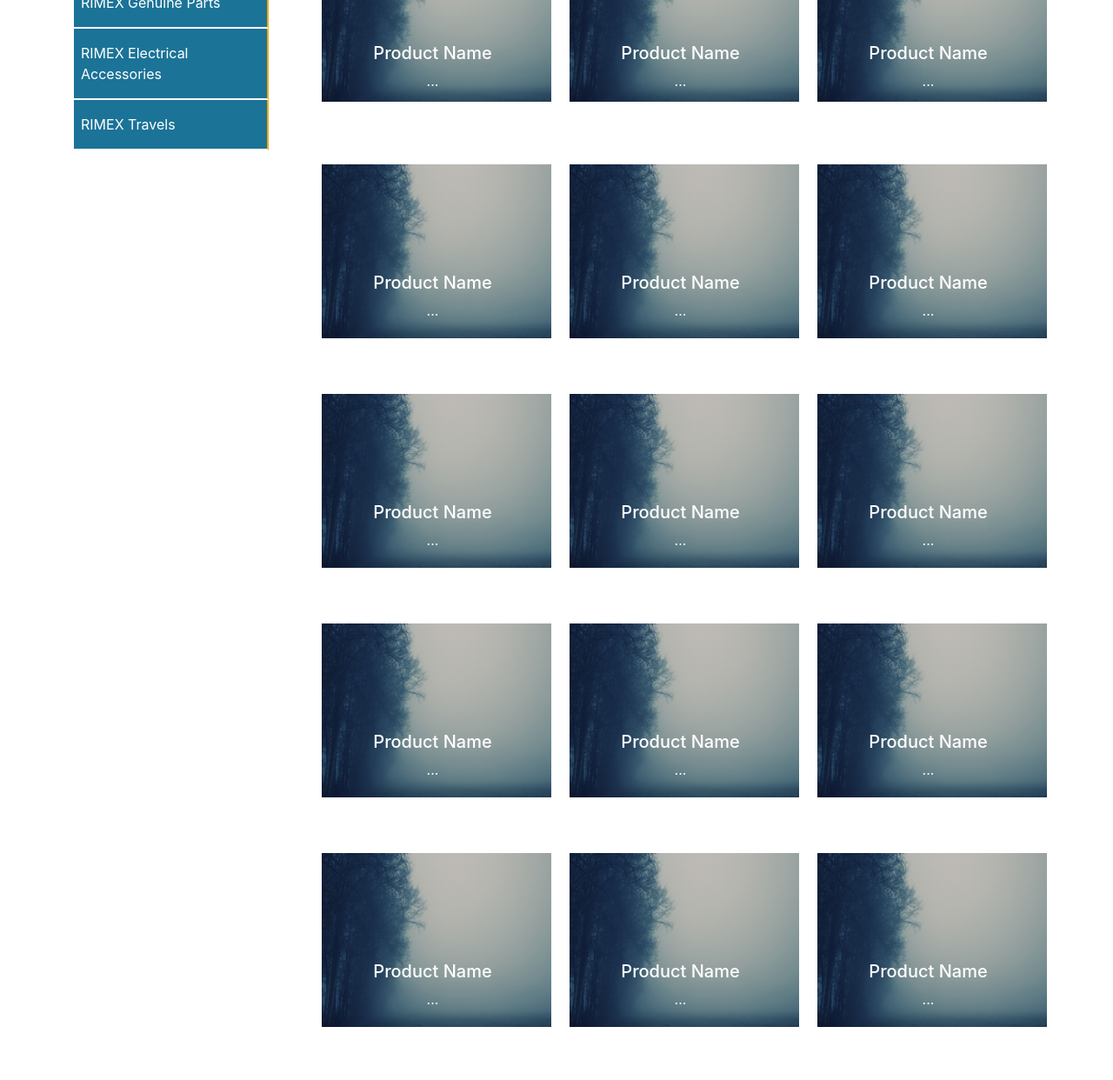
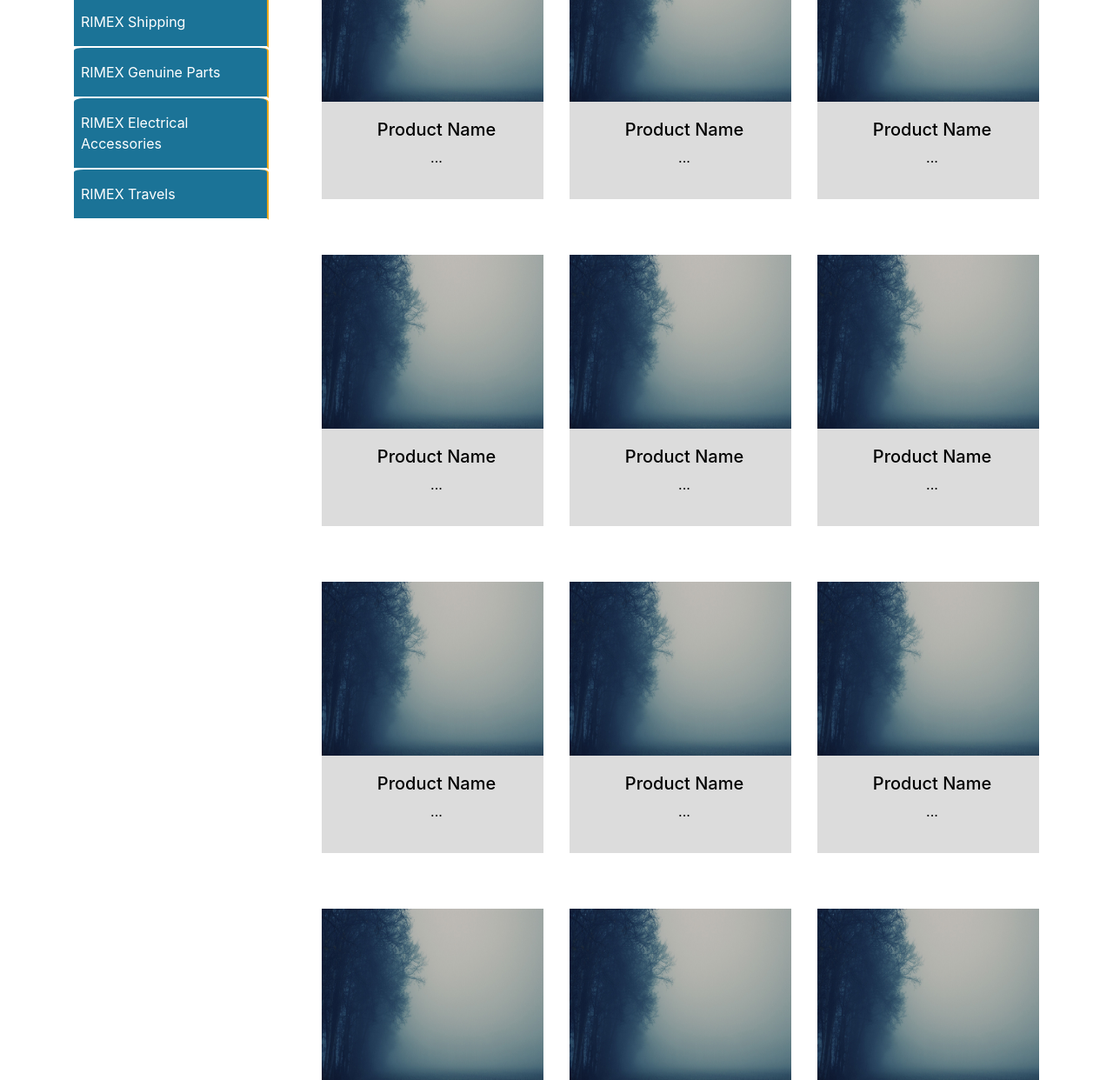
Before and after one commit to muhammadpial/mumammadpial.github.io, a plain HTML site: page productpage.html in a window 1280 px wide. Shown: the part 559-1801 px from the top of the page at 87% size. Drawn offline with nearby package versions, Linux system fonts and the light colour scheme.

Commit message:
zoom effect added

```diff
--- a/productpage.css
+++ b/productpage.css
@@ -110,6 +110,11 @@ Side Bar Area
 }
 .side-bar>ul{
 	padding-left:0px;
+
+}
+.side-bar>ul>li:first-child{
+	background-color: darkorange;
+	text-align: justify;
 }
 
 .side-bar>ul>li{
@@ -122,6 +127,7 @@ Side Bar Area
 	width: 14rem;
 	border-right:solid 2px rgba(235,169,28,1.00);
 	position:relative;
+	border-radius: 5% 5% 0 0;
 }
 .side-bar>ul>li>a{
 	color: #fff;
@@ -163,21 +169,33 @@ Side Bar Area
 	text-decoration: none;
 }
 
+
+
+
+
 .product-list-img{
 	padding-bottom: 4rem;
+	overflow: hidden;
+}
+.product-list-img:hover img{
+	transform: scale(1.4);
+	overflow: hidden;
+	transition-duration: .75s;
 }
 .product-list-img>a>img{
 	width:16.5rem;
 	height: 12.5rem;
 }
 .carousel-caption {
-    position: absolute;
+    position: relative;
     right: 15%;
-    bottom: 3rem;
-    left: 15%;
+    bottom: 0rem;
+    left: 0%;
     z-index: 10;
     padding-top: 20px;
     padding-bottom: 20px;
-    color: #fff;
+    color: #000;
     text-align: center;
+    background-color: gainsboro;
+    width: 16.5rem;
 }
--- a/productpage.html
+++ b/productpage.html
@@ -47,6 +47,7 @@
 									  <div class="dropdown-submenu">
 
 											<ul>
+
 												<li>
 													<a href="productpage.html">RIMEX Shipping</a>
 													<ul>
@@ -119,6 +120,7 @@
   							<div class="side-bar">
 
 								<ul>
+									<li><a href="productpage.html"><h2>Products</h2></a></li>
 									<li>
 										<a href="#">RIMEX Shipping</a>
 										<ul>
@@ -158,109 +160,124 @@
 
 
   						<div class="col-lg-3">
-  								<div class="product-list-img"><a href="#"><img src="images/products/sample.jpg"></a></div>
+  								<div class="product-list-img"><a href="#"><img src="images/products/sample.jpg">
   								<div class="carousel-caption d-none d-md-block">
 										<h5>Product Name</h5>
 										<p>...</p>
-									  </div>
+									  </div></a></div>
+
   						</div>
   						<div class="col-lg-3">
-  								<div class="product-list-img"><a href="#"><img src="images/products/sample.jpg"></a></div>
+  								<div class="product-list-img"><a href="#"><img src="images/products/sample.jpg">
   								<div class="carousel-caption d-none d-md-block">
 										<h5>Product Name</h5>
 										<p>...</p>
-									  </div>
+									  </div></a></div>
+
   						</div>
  						<div class="col-lg-3">
-  								<div class="product-list-img"><a href="#"><img src="images/products/sample.jpg"></a></div>
+  								<div class="product-list-img"><a href="#"><img src="images/products/sample.jpg">
   								<div class="carousel-caption d-none d-md-block">
 										<h5>Product Name</h5>
 										<p>...</p>
-									  </div>
+									  </div></a></div>
+
   						</div>
   						<div class="offset-lg-3 col-lg-3">
-  								<div class="product-list-img"><a href="#"><img src="images/products/sample.jpg"></a></div>
+  								<div class="product-list-img"><a href="#"><img src="images/products/sample.jpg">
   								<div class="carousel-caption d-none d-md-block">
 										<h5>Product Name</h5>
 										<p>...</p>
-									  </div>
+									  </div></a></div>
+
   						</div>
   						<div class="col-lg-3">
-  								<div class="product-list-img"><a href="#"><img src="images/products/sample.jpg"></a></div>
+  								<div class="product-list-img"><a href="#"><img src="images/products/sample.jpg">
   								<div class="carousel-caption d-none d-md-block">
 										<h5>Product Name</h5>
 										<p>...</p>
-									  </div>
+									  </div></a></div>
+
   						</div>
  						<div class="col-lg-3">
-  								<div class="product-list-img"><a href="#"><img src="images/products/sample.jpg"></a></div>
+  								<div class="product-list-img"><a href="#"><img src="images/products/sample.jpg">
   								<div class="carousel-caption d-none d-md-block">
 										<h5>Product Name</h5>
 										<p>...</p>
-									  </div>
+									  </div></a></div>
+
   						</div>
   						<div class="offset-lg-3 col-lg-3">
-  								<div class="product-list-img"><a href="#"><img src="images/products/sample.jpg"></a></div>
+  								<div class="product-list-img"><a href="#"><img src="images/products/sample.jpg">
   								<div class="carousel-caption d-none d-md-block">
 										<h5>Product Name</h5>
 										<p>...</p>
-									  </div>
+									  </div></a></div>
+
   						</div>
   						<div class="col-lg-3">
-  								<div class="product-list-img"><a href="#"><img src="images/products/sample.jpg"></a></div>
+  								<div class="product-list-img"><a href="#"><img src="images/products/sample.jpg">
   								<div class="carousel-caption d-none d-md-block">
 										<h5>Product Name</h5>
 										<p>...</p>
-									  </div>
+									  </div></a></div>
+
   						</div>
  						<div class="col-lg-3">
-  								<div class="product-list-img"><a href="#"><img src="images/products/sample.jpg"></a></div>
+  								<div class="product-list-img"><a href="#"><img src="images/products/sample.jpg">
   								<div class="carousel-caption d-none d-md-block">
 										<h5>Product Name</h5>
 										<p>...</p>
-									  </div>
+									  </div></a></div>
+
   						</div>
   						<div class="offset-lg-3 col-lg-3">
-  								<div class="product-list-img"><a href="#"><img src="images/products/sample.jpg"></a></div>
+  								<div class="product-list-img"><a href="#"><img src="images/products/sample.jpg">
   								<div class="carousel-caption d-none d-md-block">
 										<h5>Product Name</h5>
 										<p>...</p>
-									  </div>
+									  </div></a></div>
+
   						</div>
   						<div class="col-lg-3">
-  								<div class="product-list-img"><a href="#"><img src="images/products/sample.jpg"></a></div>
+  								<div class="product-list-img"><a href="#"><img src="images/products/sample.jpg">
   								<div class="carousel-caption d-none d-md-block">
 										<h5>Product Name</h5>
 										<p>...</p>
-									  </div>
+									  </div></a></div>
+
   						</div>
  						<div class="col-lg-3">
-  								<div class="product-list-img"><a href="#"><img src="images/products/sample.jpg"></a></div>
+  								<div class="product-list-img"><a href="#"><img src="images/products/sample.jpg">
   								<div class="carousel-caption d-none d-md-block">
 										<h5>Product Name</h5>
 										<p>...</p>
-									  </div>
+									  </div></a></div>
+
   						</div>
   						<div class="offset-lg-3 col-lg-3">
-  								<div class="product-list-img"><a href="#"><img src="images/products/sample.jpg"></a></div>
+  								<div class="product-list-img"><a href="#"><img src="images/products/sample.jpg">
   								<div class="carousel-caption d-none d-md-block">
 										<h5>Product Name</h5>
 										<p>...</p>
-									  </div>
+									  </div></a></div>
+
   						</div>
   						<div class="col-lg-3">
-  								<div class="product-list-img"><a href="#"><img src="images/products/sample.jpg"></a></div>
+  								<div class="product-list-img"><a href="#"><img src="images/products/sample.jpg">
   								<div class="carousel-caption d-none d-md-block">
 										<h5>Product Name</h5>
 										<p>...</p>
-									  </div>
+									  </div></a></div>
+
   						</div>
  						<div class="col-lg-3">
-  								<div class="product-list-img"><a href="#"><img src="images/products/sample.jpg"></a></div>
+  								<div class="product-list-img"><a href="#"><img src="images/products/sample.jpg">
   								<div class="carousel-caption d-none d-md-block">
 										<h5>Product Name</h5>
 										<p>...</p>
-									  </div>
+									  </div></a></div>
+
   						</div>
 
 
--- a/style.css
+++ b/style.css
@@ -39,7 +39,7 @@ header{
 
 /*-------------------------dropdown-----------*/
 
-..dropdown-menu{
+.dropdown-menu{
 	margin-top: .8rem;
 }
 .dropdown-submenu>ul>li{
```
